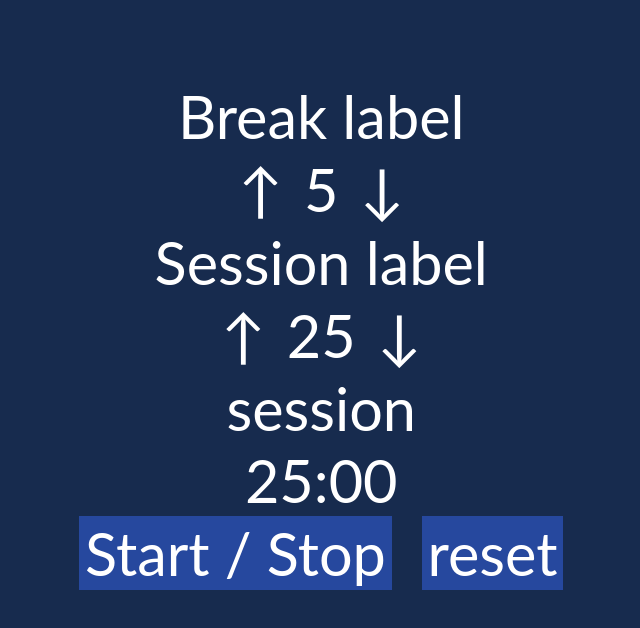
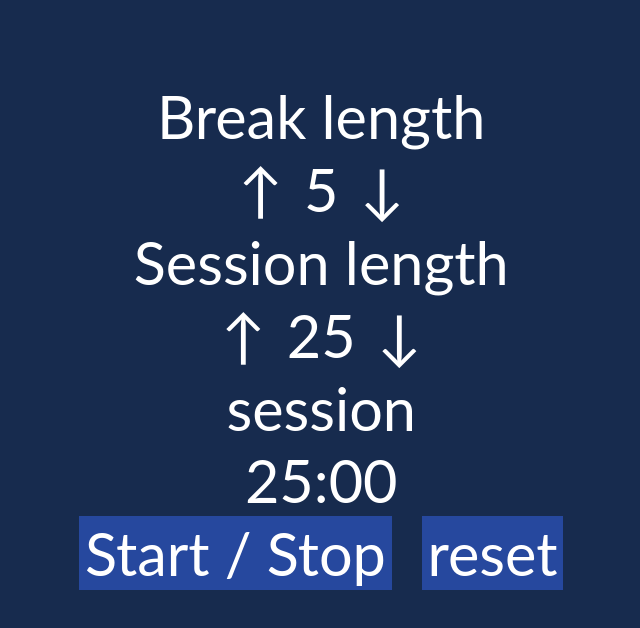
Before and after one commit to Perelyn-sama/fcc-timer, a React (Create React App) app: page / in a window 1280 px wide. Shown: the top 628 px of the page, without its empty margins (49-689 px from the left). Built offline with nearby package versions, Linux system fonts and the light colour scheme.

Commit message:
2 files modified

```diff
--- a/src/App.js
+++ b/src/App.js
@@ -63,7 +63,7 @@ export default function App() {
 
   return (
     <div className="App">
-      <div id="break-label"> Break label </div>
+      <div id="break-label"> Break length </div>
       <button
         onClick={breakIncrement}
         className="arrow-btn"
@@ -71,7 +71,7 @@ export default function App() {
       >
         &#8593;
       </button>
-      <div id="break-length"> {breakLength} </div>
+      <p id="break-length"> {breakLength} </p>
       <button
         onClick={breakDecrement}
         className="arrow-btn"
@@ -80,7 +80,7 @@ export default function App() {
         &#8595;
       </button>
       <br />
-      <div id="session-label"> Session label </div>
+      <div id="session-label"> Session length </div>
       <button
         onClick={sessionIncrement}
         className="arrow-btn"
@@ -101,7 +101,7 @@ export default function App() {
         {" "}
         {sessionLength}:00{" "}
       </div>
-      <button onClick={startStop} id="start-stop">
+      <button onClick={startStop} id="start_stop">
         {" "}
         Start / Stop{" "}
       </button>
--- a/src/style.css
+++ b/src/style.css
@@ -22,7 +22,7 @@ body {
   background-color: transparent;
   border: none;
 }
-#start-stop {
+#start_stop {
   background-color: #26489e;
   border: none;
   margin-right: 0.5em;
```
